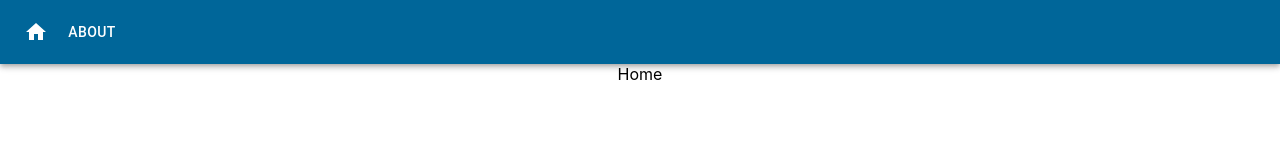
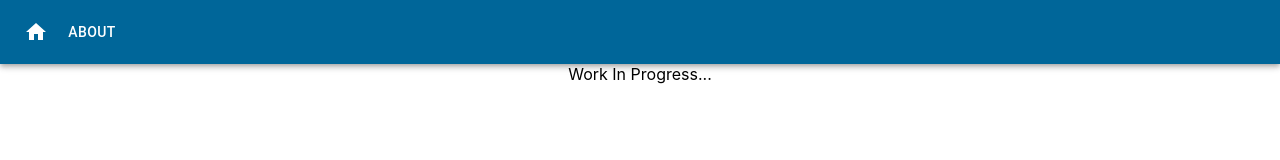
Before and after one commit to Konvay/portfolio, a React (Create React App) app: page / in a window 1280 px wide. Shown: the top 160 px of the page. Built offline with nearby package versions, Linux system fonts and the light colour scheme.

Commit message:
Support for GitHub pages

```diff
--- a/src/pages/Home.jsx
+++ b/src/pages/Home.jsx
@@ -3,7 +3,7 @@
 const Home = () => {
   return (
     <div>
-      Home
+      Work In Progress...
     </div>
   );
 }
```
Also changed, not shown: package.json (+7 -1 lines), 1 other file (tests, documents, lock files or other folders).
